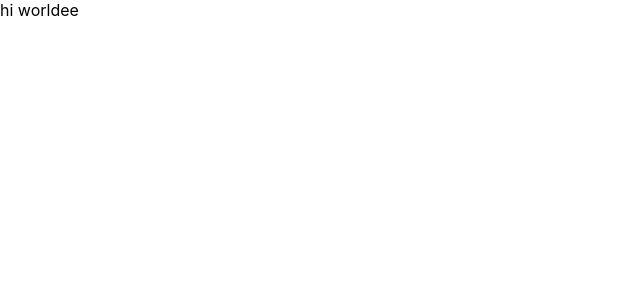
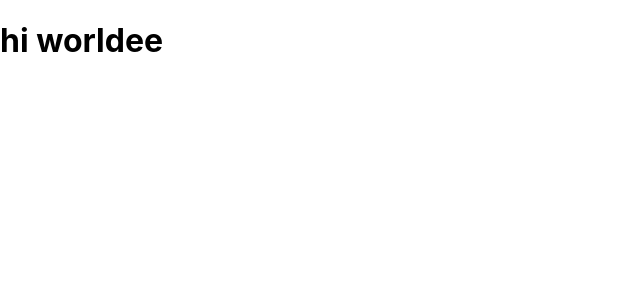
Before and after one commit to AMEER-HAMZA-RANA/React-Context-API-Project, a React (Create React App) app: page / in a window 1280 px wide. Shown: the top 300 px of the page, without its empty margins (0-640 px from the left). Built offline with nearby package versions, Linux system fonts and the light colour scheme.

Commit message:
Update App.js

```diff
--- a/src/App.js
+++ b/src/App.js
@@ -4,7 +4,7 @@ import './App.css';
 function App() {
   return (
     <div>
-      hi worldee
+      <h1>hi worldee</h1>
     </div>
   );
 }
```
